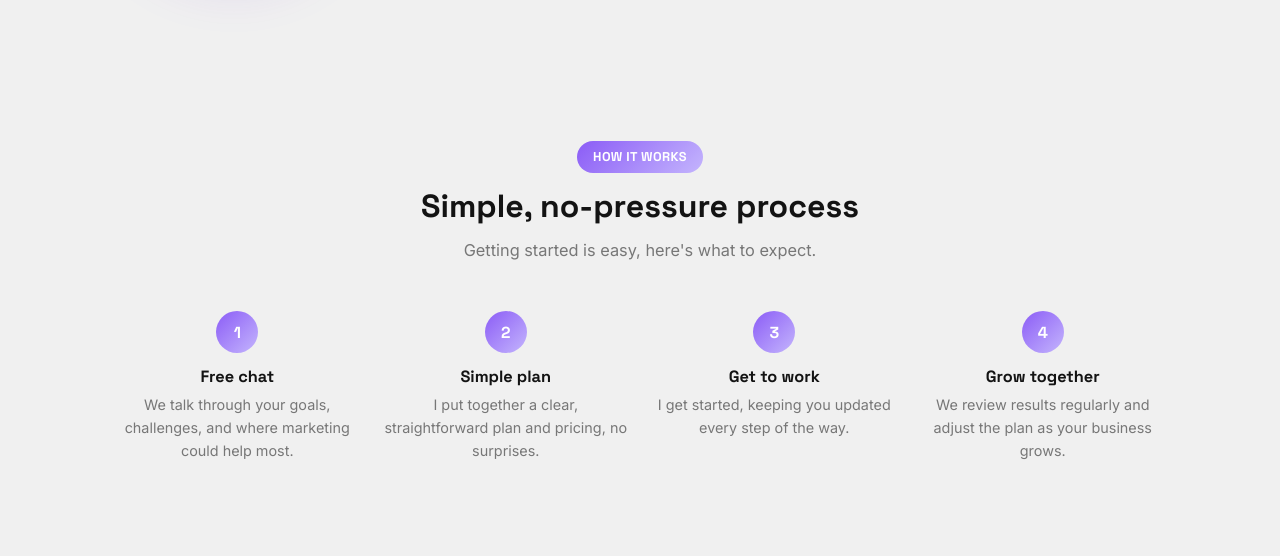
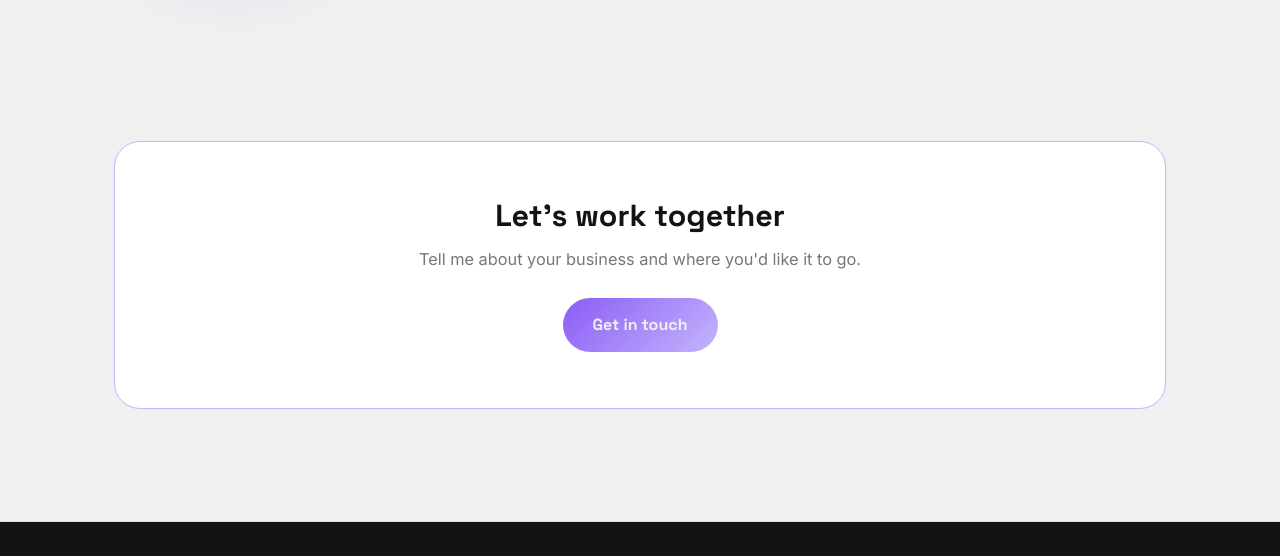
Before and after one commit to alexbbbjkk/alex-goss-website, a plain HTML site: page about-me/index.html in a window 1280 px wide. Shown: the part 702-1258 px from the top of the page. Drawn offline with Linux system fonts and the light colour scheme.

Commit message:
Remove steps

```diff
--- a/about-me/index.html
+++ b/about-me/index.html
@@ -48,39 +48,6 @@
     </div>
   </div>
 </section>
-
-<section class="section-alt">
-  <div class="container">
-    <div class="section-head">
-      <span class="eyebrow">How it works</span>
-      <h2>Simple, no-pressure process</h2>
-      <p>Getting started is easy, here's what to expect.</p>
-    </div>
-    <div class="process-grid">
-      <div class="process-step">
-        <div class="num">1</div>
-        <h3>Free chat</h3>
-        <p>We talk through your goals, challenges, and where marketing could help most.</p>
-      </div>
-      <div class="process-step">
-        <div class="num">2</div>
-        <h3>Simple plan</h3>
-        <p>I put together a clear, straightforward plan and pricing, no surprises.</p>
-      </div>
-      <div class="process-step">
-        <div class="num">3</div>
-        <h3>Get to work</h3>
-        <p>I get started, keeping you updated every step of the way.</p>
-      </div>
-      <div class="process-step">
-        <div class="num">4</div>
-        <h3>Grow together</h3>
-        <p>We review results regularly and adjust the plan as your business grows.</p>
-      </div>
-    </div>
-  </div>
-</section>
-
 <section>
   <div class="container">
     <div class="cta-banner">
```
